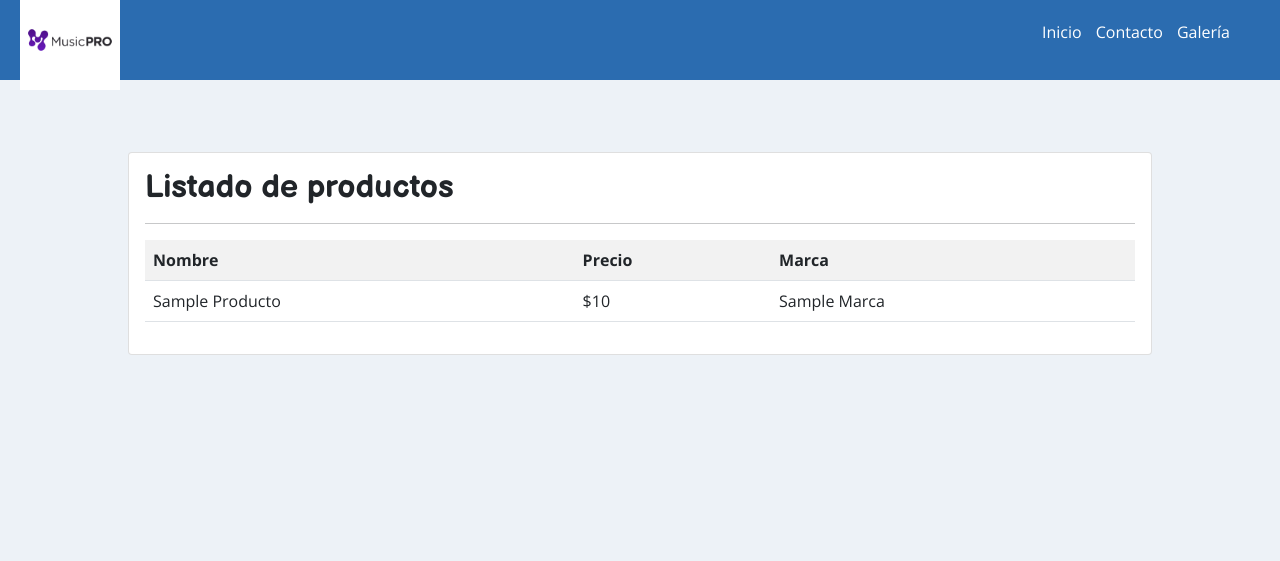
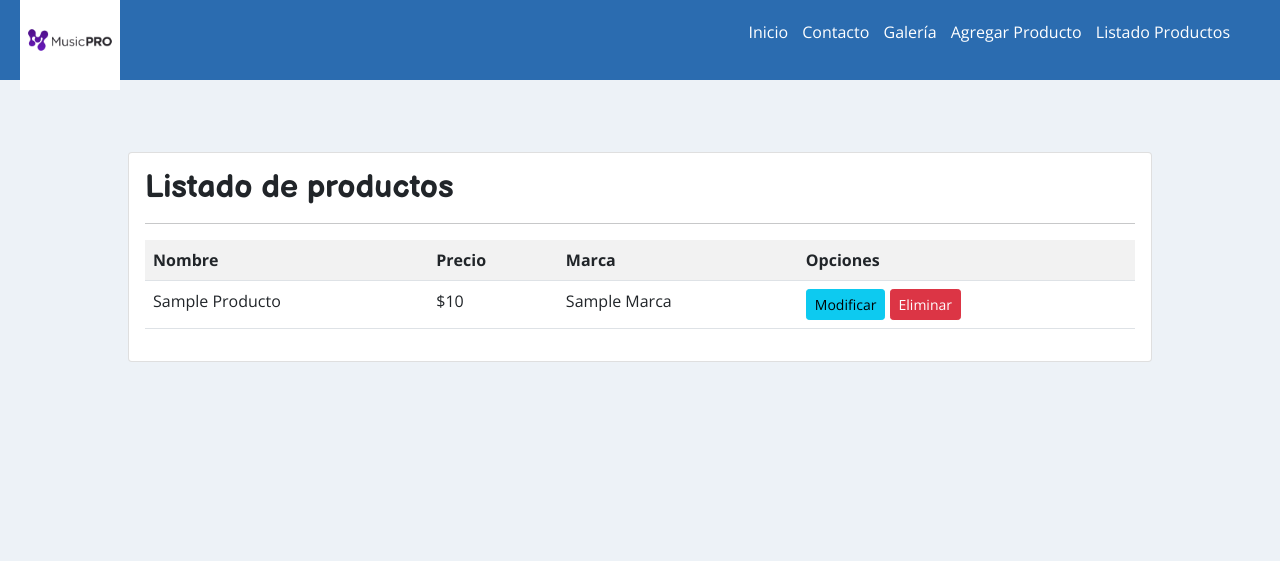
Before and after one commit to Nadarellano/musicPro_proyect, a Django app: page /listar-productos/ in a window 1280 px wide. Shown: the top 561 px of the page. Run offline with Django 4.2, Linux system fonts and the light colour scheme; tables that the repository leaves empty hold one stand-in row (values such as "Sample post"); some libraries are stand-ins or nearby versions.

Commit message:
creación del modificar y eliminar desde BD, mejora template base

```diff
--- a/music_pro/catalogo/templates/catalogo/base.html
+++ b/music_pro/catalogo/templates/catalogo/base.html
@@ -30,6 +30,8 @@
                     <li><a href="{% url 'home' %}"> Inicio </a></li>
                     <li><a href="{% url 'contacto' %}">Contacto</a></li>
                     <li><a href="{% url 'galeria' %}">Galería</a></li>
+                    <li><a href="{% url 'agregar_producto' %}">Agregar Producto</a></li>
+                    <li><a href="{% url 'listar_productos' %}">Listado Productos</a></li>
                 </ul>
             </nav>
 
--- a/music_pro/catalogo/templates/catalogo/producto/listar.html
+++ b/music_pro/catalogo/templates/catalogo/producto/listar.html
@@ -14,6 +14,8 @@
             <th>Nombre</th>
             <th>Precio</th>
             <th>Marca</th>
+            <th>Opciones</th>
+
         </tr>
 
         {% for p in productos %}
@@ -22,6 +24,10 @@
             <td>{{ p.nombre | title }}</td>
             <td>${{ p.precio | intcomma }}</td>
             <td>{{ p.marca | title }}</td>
+            <td>
+                <a href="{% url 'modificar_producto' p.id %}" class="btn btn-info btn-sm">Modificar</a>
+                <a href="{% url 'eliminar_producto' p.id %}" class="btn btn-danger btn-sm">Eliminar</a>
+            </td>
         </tr>
 
         {% endfor %}
--- a/music_pro/catalogo/urls.py
+++ b/music_pro/catalogo/urls.py
@@ -1,5 +1,5 @@
 from django.urls import path
-from .views import home, galeria, contacto, agregar_producto, listar_productos
+from .views import home, galeria, contacto, agregar_producto, listar_productos, modificar_producto, eliminar_producto
 
 urlpatterns = [
     path('', home, name="home"),
@@ -7,4 +7,6 @@ urlpatterns = [
     path('contacto/', contacto, name="contacto"),
     path('agregar-producto/', agregar_producto, name="agregar_producto"),
     path('listar-productos/', listar_productos, name="listar_productos"),
+    path('modificar-producto/<id>/', modificar_producto, name="modificar_producto"),
+    path('eliminar-producto/<id>/', eliminar_producto, name="eliminar_producto"),
 ]
--- a/music_pro/catalogo/views.py
+++ b/music_pro/catalogo/views.py
@@ -1,4 +1,4 @@
-from django.shortcuts import render
+from django.shortcuts import render, redirect, get_object_or_404
 from .models import Producto
 from .forms import ContactoForm, ProductoForm
 
@@ -54,3 +54,26 @@ def listar_productos(request):
         }
 
         return render(request, 'catalogo/producto/listar.html', data)
+
+def modificar_producto(request, id):
+
+    producto = get_object_or_404(Producto, id=id)
+
+    data = {
+        'form': ProductoForm(instance=producto)
+    }
+
+    if request.method == 'POST':
+        formulario = ProductoForm(data=request.POST, instance=producto, files=request.FILES)
+        if formulario.is_valid():
+            formulario.save()
+            return redirect(to="listar_productos")
+        data["form"] = formulario
+
+
+    return render(request, 'catalogo/producto/modificar.html', data)
+
+def eliminar_producto(request, id):
+    producto = get_object_or_404(Producto, id=id)
+    producto.delete()
+    return redirect(to="listar_productos")
```
Also changed, not shown: music_pro/catalogo/templates/catalogo/producto/modificar.html (+38 -0 lines).
